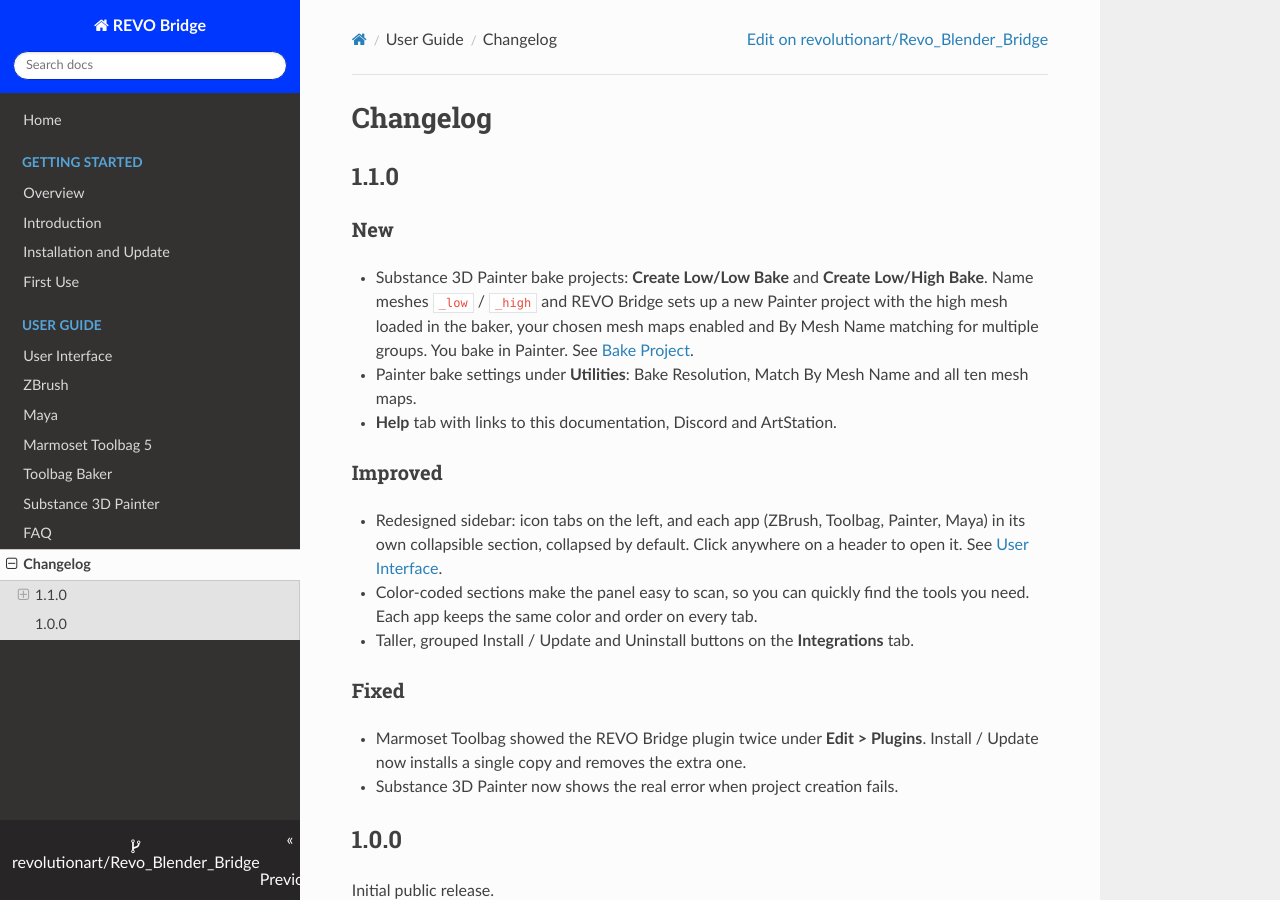
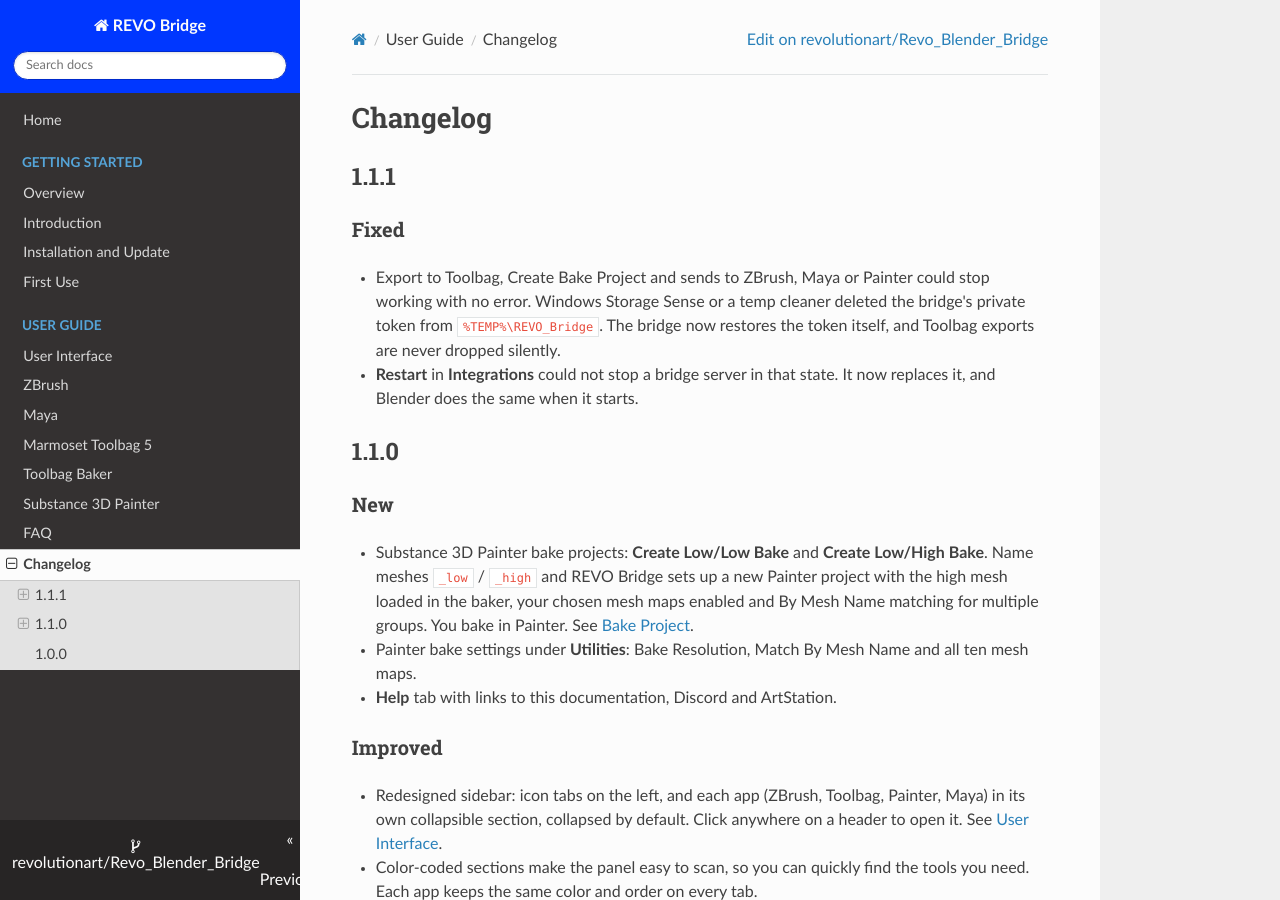
Before and after one commit to revolutionart/Revo_Blender_Bridge, an MkDocs documentation site: the page built from docs/user-guide/changelog.md, in a window 1280 px wide and 900 px high. Built offline with MkDocs 1.6.1, drawn with Linux system fonts in a browser that asks for light colours; nearby versions of some CDN libraries.

Commit message:
Document REVO Bridge 1.1.1
Add the 1.1.1 changelog, bump the version on the home and introduction
pages, and add an FAQ entry for exports that silently stop arriving.

Co-Authored-By: Claude Opus 5.5 <noreply@anthropic.com>

```diff
--- a/docs/getting-started/introduction.md
+++ b/docs/getting-started/introduction.md
@@ -50,7 +50,7 @@ Use the N-Panel workflow:
   (verified on a Snapdragon-based Surface Pro)
 - End-to-end tested with: Maya 2026/2027 (including rigs), ZBrush 2026,
   Toolbag 5, and Substance 3D Painter 11.0.3+ project and material exchange
-- Add-on version: 1.1.0
+- Add-on version: 1.1.1
 - License: GPL-3.0-or-later (Maya shelf icons are CC0-1.0)
 
 ## Verified compatibility
--- a/docs/user-guide/changelog.md
+++ b/docs/user-guide/changelog.md
@@ -1,4 +1,15 @@
 # Changelog
+
+## 1.1.1
+
+### Fixed
+
+- Export to Toolbag, Create Bake Project and sends to ZBrush, Maya or Painter
+  could stop working with no error. Windows Storage Sense or a temp cleaner
+  deleted the bridge's private token from `%TEMP%\REVO_Bridge`. The bridge now
+  restores the token itself, and Toolbag exports are never dropped silently.
+- **Restart** in **Integrations** could not stop a bridge server in that state.
+  It now replaces it, and Blender does the same when it starts.
 
 ## 1.1.0
 
```
Also changed, not shown: docs/index.md (+1 -1 lines), docs/user-guide/FAQ.md (+5 -0 lines).
